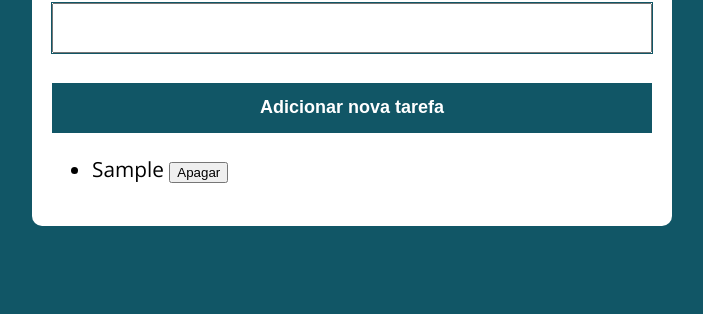
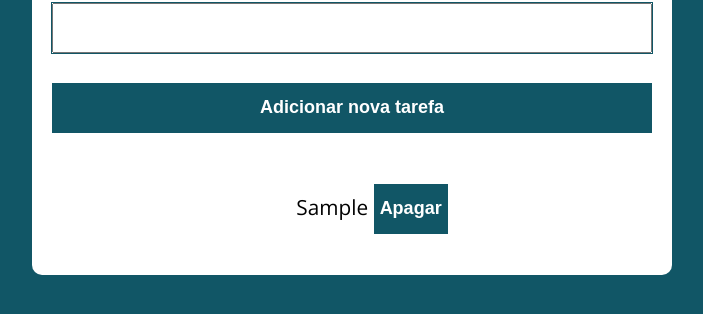
Before and after one commit to Juan-Fernando-de-Moura-Silva/Curso_JS_Type_Luiz_Ot-vio, a plain HTML site: page aula48/index.html in a window 1280 px wide. Both pictures are taken after typing "Sample" into the empty fields and a click on the button "Adicionar nova tarefa". Shown: the part 150-464 px from the top of the page, without its empty margins (288-991 px from the left). Drawn offline with nearby package versions, Linux system fonts and the light colour scheme.

Commit message:
aula 48 lista (finalizada)

```diff
--- a/aula48/assets/css/style.css
+++ b/aula48/assets/css/style.css
@@ -60,7 +60,26 @@ p button:hover {
 .titulo{
   text-align: center;
 }
+ul {
 
-li{
-  text-size-adjust: 200;
+  display: flex;
+  justify-content: center;
+  list-style: none;
 }
+
+li {
+  quotes: none;
+  justify-content: space-between;
+
+}
+
+li button {
+  border: none;
+  background: var(--primary-color);
+  color: #fff;
+  font-size: 18px;
+  font-weight: 700;
+  height: 50px;
+  cursor: pointer;
+  margin-top: 30px;
+}
```
